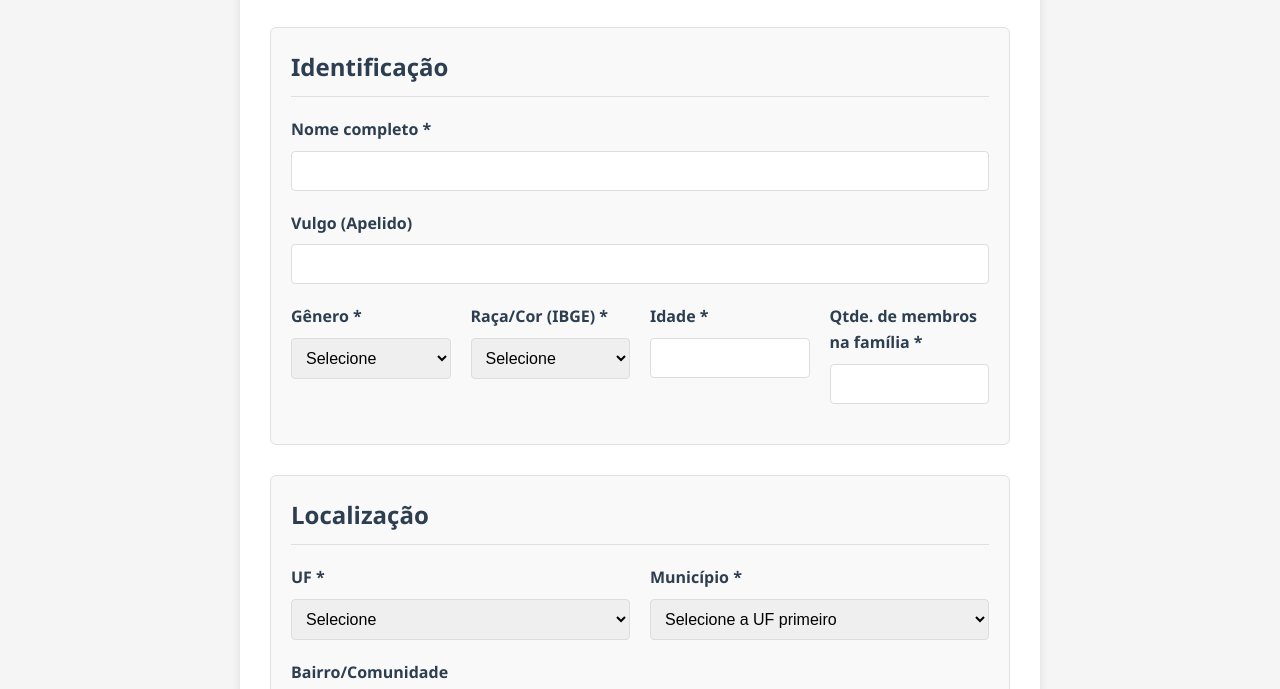
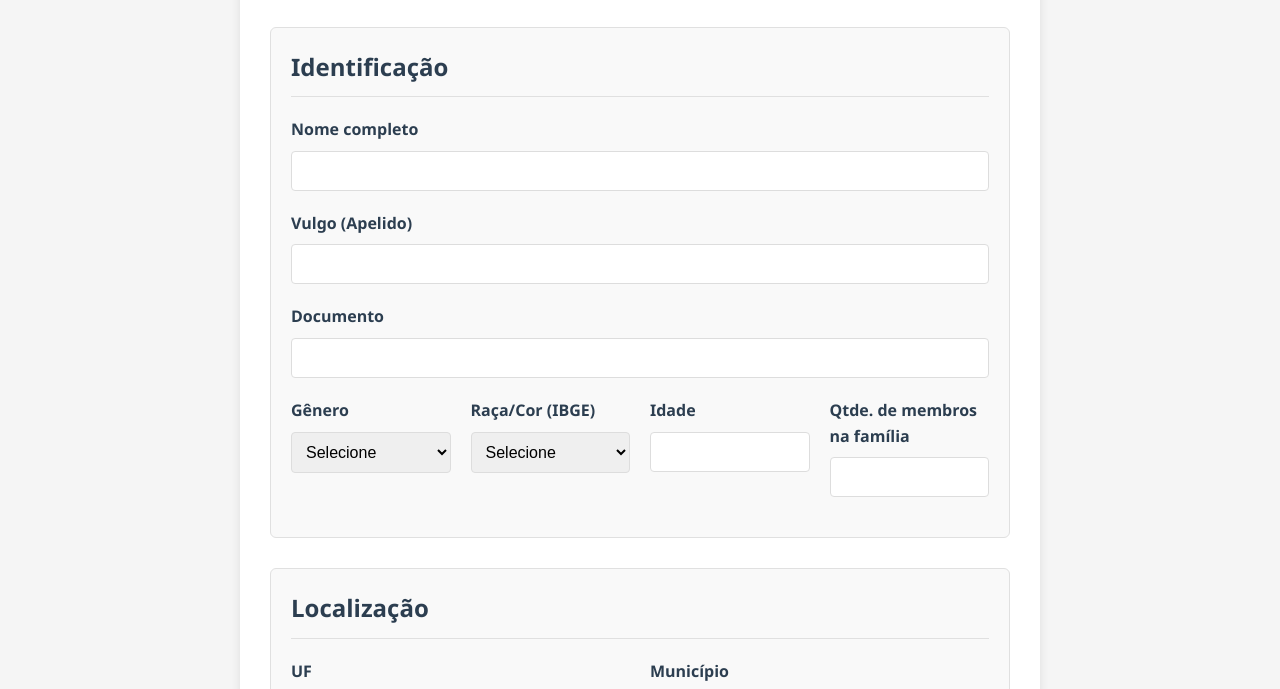
Before and after one commit to GiulianoD/vports, a website: page form/pescadores/index.html in a window 1280 px wide. Shown: the part 237-926 px from the top of the page. Drawn offline with Linux system fonts and the light colour scheme; sample sign-in values are in the browser's storage; files whose address does not match are found by name.

Commit message:
update pescadores
acrescentado campo documentos

```diff
--- a/form/pescadores/index.html
+++ b/form/pescadores/index.html
@@ -55,7 +55,7 @@
         <h2>Identificação</h2>
 
         <div class="form-group">
-          <label for="nomeCompleto">Nome completo *</label>
+          <label for="nomeCompleto">Nome completo</label>
           <input type="text" id="nomeCompleto" name="nomeCompleto" required>
         </div>
 
@@ -64,9 +64,14 @@
           <input type="text" id="nomeCompleto" name="nomeCompleto" required>
         </div>
 
+        <div class="form-group">
+          <label for="nomeCompleto">Documento</label>
+          <input type="text" id="documento" name="documento" required>
+        </div>
+
         <div class="form-row">
           <div class="form-group">
-            <label for="genero">Gênero *</label>
+            <label for="genero">Gênero</label>
             <select id="genero" name="genero" required>
               <option value="">Selecione</option>
               <option>Feminino</option>
@@ -78,7 +83,7 @@
           </div>
 
           <div class="form-group">
-            <label for="raca">Raça/Cor (IBGE) *</label>
+            <label for="raca">Raça/Cor (IBGE)</label>
             <select id="raca" name="raca" required>
               <option value="">Selecione</option>
               <option>Branca</option>
@@ -95,12 +100,12 @@
           </div>
 
           <div class="form-group">
-            <label for="idade">Idade *</label>
+            <label for="idade">Idade</label>
             <input type="number" id="idade" name="idade" min="10" max="120" required>
           </div>
 
           <div class="form-group">
-            <label for="membrosFamilia">Qtde. de membros na família *</label>
+            <label for="membrosFamilia">Qtde. de membros na família</label>
             <input type="number" id="membrosFamilia" name="membrosFamilia" min="1" max="30" required>
           </div>
         </div>
@@ -112,7 +117,7 @@
 
         <div class="form-row">
           <div class="form-group">
-            <label for="uf">UF *</label>
+            <label for="uf">UF</label>
             <select id="uf" name="uf" required>
               <option value="">Selecione</option>
               <option>AC</option><option>AL</option><option>AP</option><option>AM</option>
@@ -126,7 +131,7 @@
           </div>
 
           <div class="form-group">
-            <label for="municipio">Município *</label>
+            <label for="municipio">Município</label>
             <select id="municipio" name="municipio" required>
               <option value="">Selecione a UF primeiro</option>
             </select>
@@ -144,7 +149,7 @@
         </div>
 
         <div class="form-group">
-          <label for="localOndePesca">Local onde pesca *</label>
+          <label for="localOndePesca">Local onde pesca</label>
           <input type="text" id="localOndePesca" name="localOndePesca" required placeholder="Ex: Baía de Vitória / Rio / Litoral ...">
         </div>
       </div>
```
